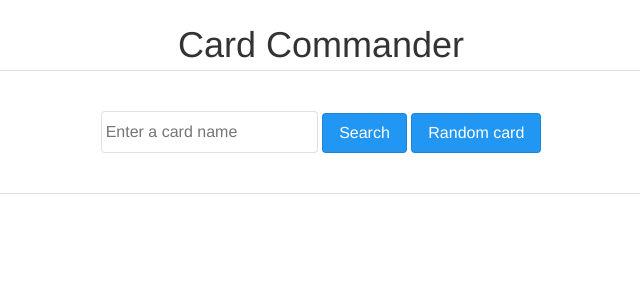
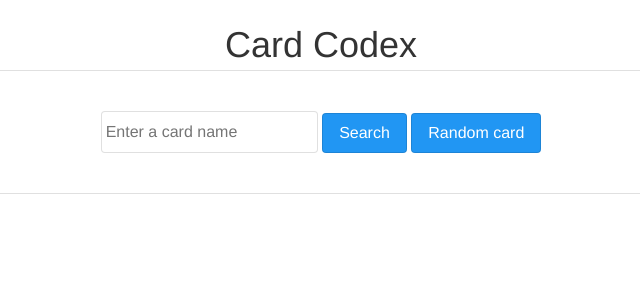
Before and after one commit to clayadavis/card_codex, a Flask app: page / in a window 1280 px wide. Shown: the top 300 px of the page, without its empty margins (319-959 px from the left). Run offline with Flask 2, Linux system fonts and the light colour scheme; parts of the project's set-up code (start-up, migrations or seed data) failed here and were passed over.

Commit message:
Name change and production code

```diff
--- a/requirements.txt
+++ b/requirements.txt
@@ -1,3 +1,4 @@
+flask
 gensim
 nltk
 wget
--- a/webapp/build_models.py
+++ b/webapp/build_models.py
@@ -10,7 +10,10 @@ import wget
 from gensim import corpora, models, similarities
 
 
-# nltk.download('stopwords')
+#try:
+#    stopwords = set(nltk.corpus.stopwords.words('english'))
+#except LookupError:
+#    nltk.download('stopwords')
 stopwords = set(nltk.corpus.stopwords.words('english'))
 stemmer = nltk.stem.snowball.SnowballStemmer('english')
 
--- a/webapp/templates/home.html
+++ b/webapp/templates/home.html
@@ -22,7 +22,7 @@
 {% endblock %}
 {% block body %}
 <div class="title-box">
-  <h1>Card Commander</h1>
+  <h1>Card Codex</h1>
 </div>
 <div class="search-bar">
   <form action="/" method="get">
--- a/webapp/templates/layout.html
+++ b/webapp/templates/layout.html
@@ -1,5 +1,5 @@
 <!doctype html>
-<title>Card Commander</title>
+<title>Card Codex</title>
 <link rel=stylesheet type=text/css href="{{ url_for('static', filename='vendor/marx.min.css') }}">
 {# <link rel=stylesheet type=text/css href="{{ url_for('static', filename='style.css') }}"> #}
 {% block head %}{% endblock %}
```
